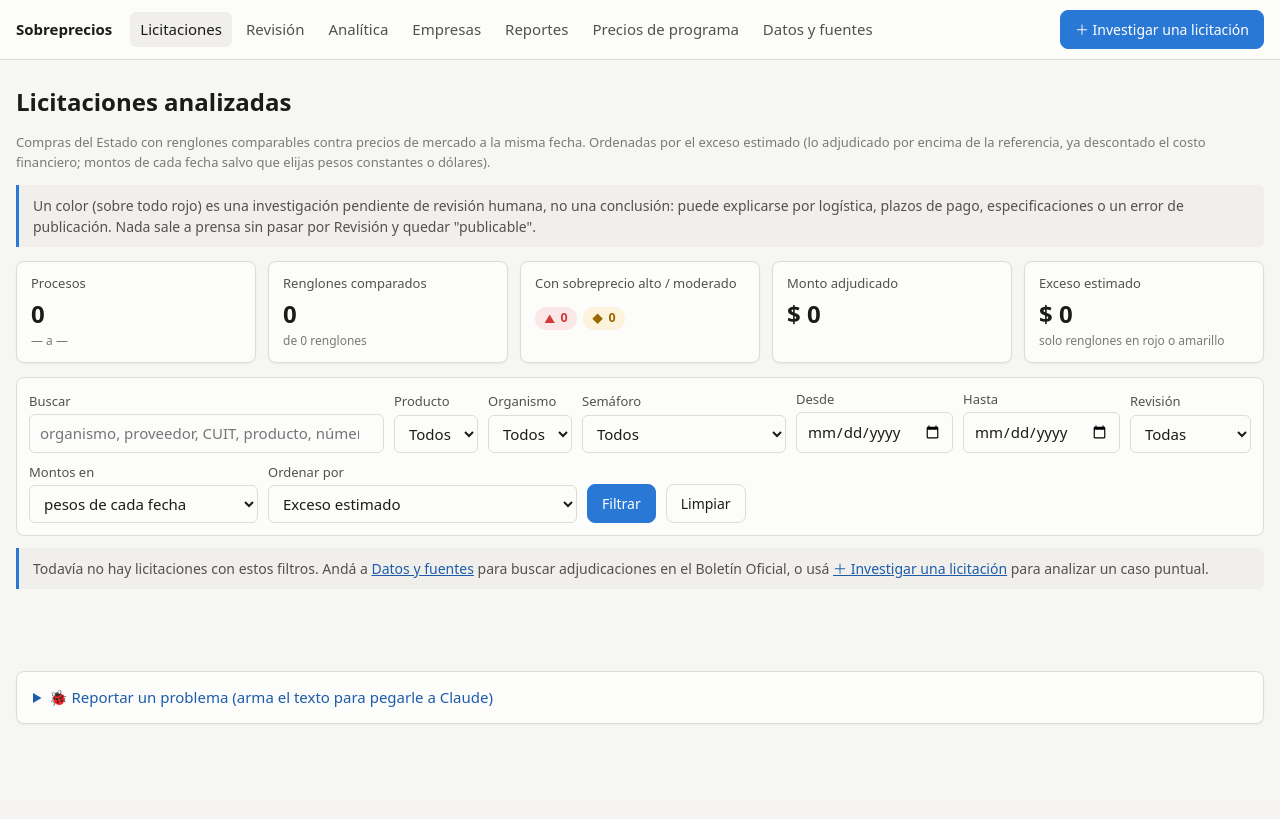
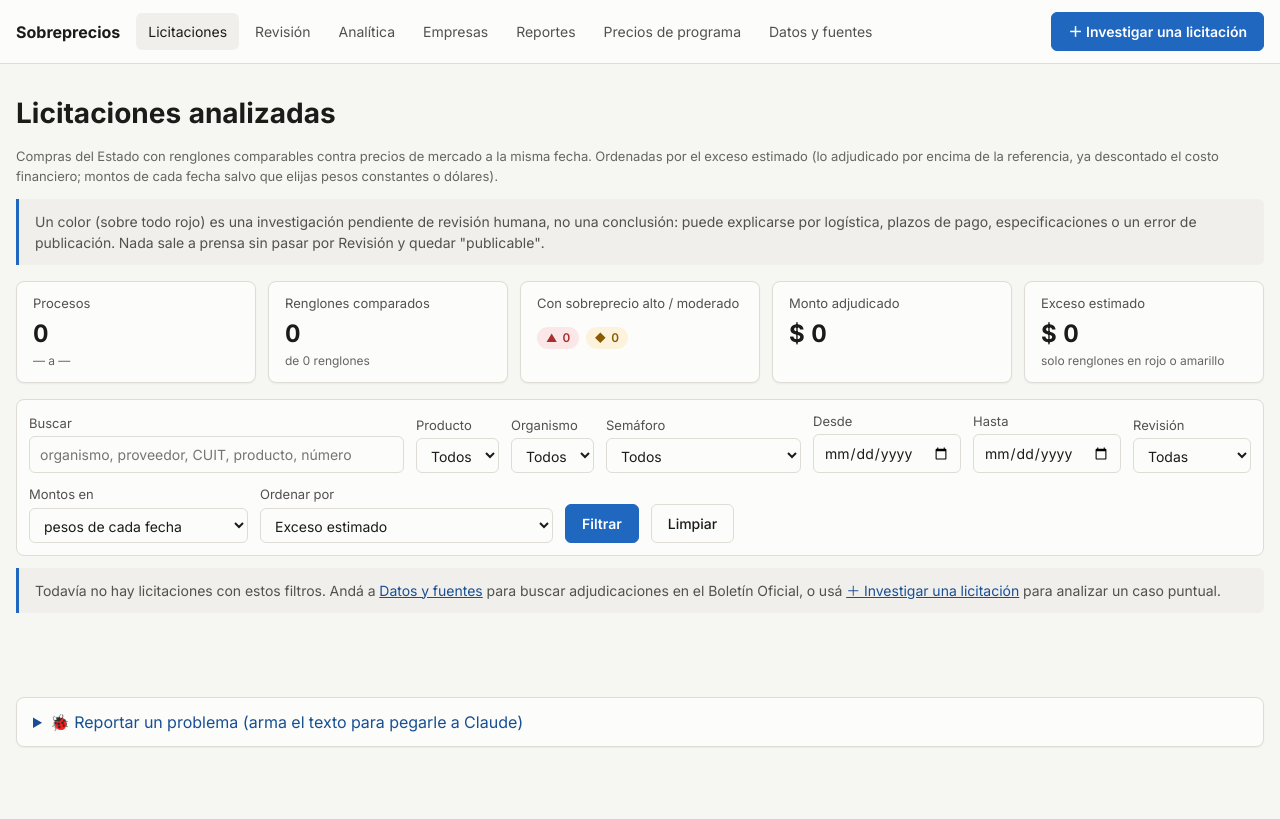
Before and after one commit to jdemonasterio/licitaciones-sobreprecios, a FastAPI app: page / in a window 1280 px wide. Before the commit the page ends 724 px from the top, so only its background shows below. Run offline with FastAPI, Linux system fonts and the light colour scheme; data that the repository does not hold is empty.

Commit message:
Rediseño de UI: sistema de diseño en styles.css/base.html con base en investigación de portales similares
Investigación (opentender, DoZorro/ProZorro, OCDS/Jarbas, OCCRP, GOV.UK, USWDS,
Poncho, Chequeado, ProPublica, FiveThirtyEight/Silver Bulletin, NYT) en
_scratch/licitaciones/ux/INVESTIGACION_UX.md.

- Tipografia Inter (Google Fonts + fallback system-ui), base 16px (antes 15px),
  cifras tabulares nativas en columnas numericas y KPIs. h3 pesa igual que el
  cuerpo y marca jerarquia solo con negrita (principio GOV.UK).
- Tokens de escala tipografica, espaciado en grilla de 4px y radios; un solo
  acento azul compartido con --series-1 del grafico.
- Bug de contraste corregido: los tonos de texto del semaforo (rojo/verde) no
  tenian variante por tema y fallaban WCAG AA en modo oscuro (3.19:1 y 2.59:1).
  Se separaron en --critical-ink/--warning-ink/--good-ink verificados >=4.5:1
  en los dos temas. Tambien se corrigio el hover de .btn-primary en modo
  oscuro (texto blanco sobre azul claro, 2.11:1) con un --accent-hover propio.
- Foco visible consistente en todo lo interactivo (no existia, dependia del
  default del navegador).
- Cebra sutil en tablas; .callout y .soft-toast-error agregados (clases que
  faltaban: la segunda ya la usaba soft-nav.js sin tener ningun estilo).
- Se probo y se descarto un thead sticky: rompia 3 journeys del simulador
  (header flotante tapaba celdas clickeables en tablas cortas) - revertido.

Verificado con capturas antes/despues (1366px, 375px y dark mode) contra una
copia de data/sobreprecios.db, python -m pytest -q (307 passed) y el
simulador E2E (20/20 OK). Documentado en DESIGN_sobreprecios.md.

Co-Authored-By: Claude Opus 5.5 (1M context) <noreply@anthropic.com>

```diff
--- a/sobreprecios/web/static/styles.css
+++ b/sobreprecios/web/static/styles.css
@@ -1,5 +1,28 @@
-/* Sobreprecios — estilos. Tokens de color en :root, modo oscuro propio (no invertido).
- * Semáforo = colores de estado + ícono + texto: nunca el color solo. */
+/* Sobreprecios — estilos.
+ *
+ * Sistema de diseño (2026-10-12): tokens en :root, modo oscuro propio (no invertido).
+ * Investigación de referencia (portales de monitoreo de compras públicas, sitios de
+ * datos/elecciones y design systems de gobierno) en
+ * _scratch/licitaciones/ux/INVESTIGACION_UX.md. Decisiones clave:
+ *   - Tipografía: Inter (Google Fonts, con fallback a system-ui) — gratuita, muy legible
+ *     en español (buena altura de x y soporte de tildes/ñ) y con cifras tabulares nativas
+ *     (font-feature "tnum"), igual que usan la mayoría de los dashboards de datos
+ *     consultados (opentender, paneles OCDS) y recomienda ProPublica para interfaces.
+ *   - Tamaño base 16px (antes 15px): GOV.UK, USWDS, Poncho y ProPublica coinciden en
+ *     16px como mínimo legible para prosa; las tablas quedan más densas (14px) a
+ *     propósito, como en opentender/DoZorro/ProPublica.
+ *   - Jerarquía de encabezados: el nivel más chico (h3) usa el mismo tamaño que el
+ *     cuerpo y marca la jerarquía solo con negrita — principio explícito de GOV.UK
+ *     ("usar el peso para señalar estructura, no el tamaño").
+ *   - Semáforo = color + ícono + texto, nunca el color solo (igual que DoZorro/ProZorro
+ *     con sus indicadores de riesgo). Los tonos de texto (*-ink) están separados de los
+ *     tonos "puros" (--critical/--warning/--good) y verificados en WCAG AA (≥4.5:1) en
+ *     los dos temas — el modo oscuro tenía colores de texto sin ajustar por tema y
+ *     fallaba AA (ver DESIGN_sobreprecios.md, "Diseño de la interfaz").
+ *   - Un solo acento (azul), igual que GOV.UK/Poncho/opentender; series de gráfico
+ *     azul/naranja (ya existían) es el par classic ColorBrewer que usa ProPublica por
+ *     ser distinguible con daltonismo.
+ */
 :root {
     color-scheme: light;
     --bg: #f6f6f3;
@@ -8,28 +31,61 @@
     --border: #dedcd5;
     --text: #1b1b1a;
     --text-2: #52514e;
-    --text-3: #7a7974;
-    --accent: #2a78d6;
-    --accent-ink: #1c5cab;
-    --series-1: #2a78d6;
+    --text-3: #666560;
+    --accent: #1f67bf;
+    --accent-ink: #184f93;
+    --accent-hover: #184f93;
+    --series-1: #1f67bf;
     --series-2: #eb6834;
+    /* Tonos "puros" — solo para superficies grandes/decorativas (franjas, rellenos de
+       gráfico). Para texto sobre badges/semáforo usar siempre las variantes *-ink. */
     --good: #0ca30c;
     --warning: #fab219;
     --critical: #d03b3b;
     --neutral: #8e8d88;
+    --good-ink: #0a7a0a;
+    --warning-ink: #8a5a00;
+    --critical-ink: #a82f2f;
     --good-bg: #e6f5e6;
     --warning-bg: #fdf3dc;
     --critical-bg: #fbe7e7;
     --neutral-bg: #efeeeb;
+
+    /* Tipografía: escala 1 sola vez, se reusa en todo el archivo. */
+    --font-sans: "Inter", system-ui, -apple-system, "Segoe UI", Roboto, sans-serif;
+    --fs-2xs: 12px;
+    --fs-xs: 13px;
+    --fs-sm: 14px;
+    --fs-base: 16px;
+    --fs-md: 18px;
+    --fs-lg: 20px;
+    --fs-xl: 24px;
+    --fs-2xl: 28px;
+    --lh-base: 1.5;
+    --lh-tight: 1.35;
+
+    /* Espaciado: grilla de 4px (misma convención que GOV.UK/USWDS). */
+    --space-1: 4px;
+    --space-2: 8px;
+    --space-3: 12px;
+    --space-4: 16px;
+    --space-5: 24px;
+    --space-6: 32px;
+
     --radius: 8px;
+    --radius-sm: 6px;
+    --radius-pill: 999px;
     --shadow: 0 1px 2px rgba(0,0,0,.05);
+    --focus-ring: 0 0 0 3px color-mix(in srgb, var(--accent) 35%, transparent);
 }
 @media (prefers-color-scheme: dark) {
     :root:not([data-theme="light"]) {
         color-scheme: dark;
         --bg: #121211; --surface: #1a1a19; --surface-2: #232321; --border: #33332f;
         --text: #f4f4f1; --text-2: #c3c2b7; --text-3: #8f8e86;
-        --accent: #3987e5; --accent-ink: #86b6ef; --series-1: #3987e5; --series-2: #d95926;
+        --accent: #3987e5; --accent-ink: #86b6ef; --accent-hover: #2f6fc4;
+        --series-1: #3987e5; --series-2: #d95926;
+        --good-ink: #3fc23f; --warning-ink: #fab219; --critical-ink: #ef6a67;
         --good-bg: #13301a; --warning-bg: #3a2e10; --critical-bg: #3d1b1b; --neutral-bg: #2a2a27;
     }
 }
@@ -37,89 +93,109 @@
     color-scheme: dark;
     --bg: #121211; --surface: #1a1a19; --surface-2: #232321; --border: #33332f;
     --text: #f4f4f1; --text-2: #c3c2b7; --text-3: #8f8e86;
-    --accent: #3987e5; --accent-ink: #86b6ef; --series-1: #3987e5; --series-2: #d95926;
+    --accent: #3987e5; --accent-ink: #86b6ef; --accent-hover: #2f6fc4;
+    --series-1: #3987e5; --series-2: #d95926;
+    --good-ink: #3fc23f; --warning-ink: #fab219; --critical-ink: #ef6a67;
     --good-bg: #13301a; --warning-bg: #3a2e10; --critical-bg: #3d1b1b; --neutral-bg: #2a2a27;
 }
 
 * { box-sizing: border-box; }
-body { margin: 0; background: var(--bg); color: var(--text); font: 15px/1.5 system-ui, -apple-system, "Segoe UI", Roboto, sans-serif; }
+html { -webkit-text-size-adjust: 100%; }
+body { margin: 0; background: var(--bg); color: var(--text); font: var(--fs-base)/var(--lh-base) var(--font-sans); font-feature-settings: "tnum" 1; }
 a { color: var(--accent-ink); }
-.container { max-width: 1400px; margin: 0 auto; padding: 20px 16px 60px; }
-h1 { font-size: 24px; margin: 4px 0 4px; }
-h2 { font-size: 18px; margin: 28px 0 10px; }
-h3 { font-size: 15px; margin: 18px 0 8px; }
+.container { max-width: 1400px; margin: 0 auto; padding: var(--space-5) var(--space-4) 60px; }
+h1 { font-size: var(--fs-2xl); font-weight: 700; margin: var(--space-1) 0 var(--space-1); }
+h2 { font-size: var(--fs-lg); font-weight: 700; margin: var(--space-6) 0 var(--space-3); }
+h3 { font-size: var(--fs-base); font-weight: 700; margin: var(--space-4) 0 var(--space-2); }  /* mismo tamaño que el cuerpo: la jerarquía la marca el peso (GOV.UK) */
 .muted { color: var(--text-3); }
-.small { font-size: 13px; }
+.small { font-size: var(--fs-xs); }
+
+/* Foco visible y consistente en todo lo interactivo (ausente antes: dependía del
+   default del navegador). Inspirado en el contorno de foco de GOV.UK, en nuestro
+   color de acento en vez de amarillo para no desentonar con la paleta. */
+a:focus-visible, button:focus-visible, .btn:focus-visible, summary:focus-visible,
+input:focus-visible, select:focus-visible, textarea:focus-visible, [tabindex]:focus-visible {
+    outline: 2px solid var(--accent);
+    outline-offset: 2px;
+    box-shadow: var(--focus-ring);
+    border-radius: var(--radius-sm);
+}
 
 /* Navegación */
-.navbar { display: flex; align-items: center; gap: 18px; padding: 10px 16px; background: var(--surface); border-bottom: 1px solid var(--border); position: sticky; top: 0; z-index: 10; flex-wrap: wrap; }
+.navbar { display: flex; align-items: center; gap: var(--space-4); padding: var(--space-3) var(--space-4); background: var(--surface); border-bottom: 1px solid var(--border); position: sticky; top: 0; z-index: 10; flex-wrap: wrap; }
 .brand { font-weight: 700; color: var(--text); text-decoration: none; }
-.nav-links { display: flex; gap: 4px; flex-wrap: wrap; }
-.nav-links a { color: var(--text-2); text-decoration: none; padding: 6px 10px; border-radius: 6px; }
+.nav-links { display: flex; gap: var(--space-1); flex-wrap: wrap; }
+.nav-links a { color: var(--text-2); text-decoration: none; padding: var(--space-2) var(--space-3); border-radius: var(--radius-sm); font-size: var(--fs-sm); }
 .nav-links a.active, .nav-links a:hover { background: var(--surface-2); color: var(--text); }
 .nav-cta { margin-left: auto; }
 
 /* Botones y formularios */
-.btn { display: inline-flex; align-items: center; gap: 6px; padding: 8px 14px; border-radius: var(--radius); border: 1px solid var(--border); background: var(--surface); color: var(--text); text-decoration: none; cursor: pointer; font: inherit; font-size: 14px; }
+.btn { display: inline-flex; align-items: center; gap: var(--space-2); padding: var(--space-2) var(--space-4); border-radius: var(--radius-sm); border: 1px solid var(--border); background: var(--surface); color: var(--text); text-decoration: none; cursor: pointer; font: inherit; font-size: var(--fs-sm); font-weight: 500; }
 .btn:hover { background: var(--surface-2); }
-.btn-primary { background: var(--accent); border-color: var(--accent); color: #fff; }
-.btn-primary:hover { background: var(--accent-ink); }
-.btn-sm { padding: 4px 10px; font-size: 13px; }
-input[type=text], input[type=date], input[type=search], select, textarea { font: inherit; padding: 7px 10px; border: 1px solid var(--border); border-radius: 6px; background: var(--surface); color: var(--text); }
+.btn-primary { background: var(--accent); border-color: var(--accent); color: #fff; font-weight: 600; }
+.btn-primary:hover { background: var(--accent-hover); border-color: var(--accent-hover); }
+.btn-sm { padding: var(--space-1) var(--space-3); font-size: var(--fs-xs); }
+input[type=text], input[type=date], input[type=search], select, textarea { font: var(--fs-sm)/var(--lh-base) var(--font-sans); padding: 7px 10px; border: 1px solid var(--border); border-radius: var(--radius-sm); background: var(--surface); color: var(--text); }
 textarea { width: 100%; min-height: 120px; }
 select, input[type=text], input[type=search] { max-width: 100%; }   /* simulador: /fuentes desbordaba a 390 px */
-label { font-size: 13px; color: var(--text-2); display: block; margin-bottom: 3px; }
-.filters { display: flex; gap: 10px; flex-wrap: wrap; align-items: flex-end; padding: 12px; background: var(--surface); border: 1px solid var(--border); border-radius: var(--radius); margin: 12px 0; }
+label { font-size: var(--fs-xs); color: var(--text-2); display: block; margin-bottom: 3px; }
+.filters { display: flex; gap: var(--space-3); flex-wrap: wrap; align-items: flex-end; padding: var(--space-3); background: var(--surface); border: 1px solid var(--border); border-radius: var(--radius); margin: var(--space-3) 0; }
 .filters .field { display: flex; flex-direction: column; min-width: 0; max-width: 100%; }
 .filters select { width: 100%; }
 
 /* Tarjetas de totales */
-.kpis { display: grid; grid-template-columns: repeat(auto-fit, minmax(180px, 1fr)); gap: 12px; margin: 14px 0; }
-.kpi { background: var(--surface); border: 1px solid var(--border); border-radius: var(--radius); padding: 12px 14px; box-shadow: var(--shadow); }
-.kpi .label { font-size: 13px; color: var(--text-2); }
-.kpi .value { font-size: 24px; font-weight: 650; margin-top: 2px; font-variant-numeric: tabular-nums; }
-.kpi .sub { font-size: 12px; color: var(--text-3); }
+.kpis { display: grid; grid-template-columns: repeat(auto-fit, minmax(180px, 1fr)); gap: var(--space-3); margin: var(--space-4) 0; }
+.kpi { background: var(--surface); border: 1px solid var(--border); border-radius: var(--radius); padding: var(--space-3) var(--space-4); box-shadow: var(--shadow); }
+.kpi .label { font-size: var(--fs-xs); color: var(--text-2); }
+.kpi .value { font-size: var(--fs-xl); font-weight: 700; margin-top: 2px; font-variant-numeric: tabular-nums; font-feature-settings: "tnum" 1; }
+.kpi .sub { font-size: var(--fs-2xs); color: var(--text-3); }
 
-/* Tablas */
+/* Tablas: cebra sutil para lectura horizontal en tablas anchas (opentender/DoZorro/
+   USWDS), números alineados a la derecha con cifras tabulares. (Se probó un thead
+   sticky como en esos paneles, pero con tablas cortas el header flotante tapaba
+   celdas clickeables y rompía journeys del simulador — se descartó: 2026-10-12.) */
 .table-wrap { overflow-x: auto; background: var(--surface); border: 1px solid var(--border); border-radius: var(--radius); }
-table { border-collapse: collapse; width: 100%; font-size: 14px; }
-th, td { padding: 8px 10px; border-bottom: 1px solid var(--border); text-align: left; vertical-align: top; }
-th { background: var(--surface-2); font-weight: 600; color: var(--text-2); font-size: 13px; white-space: nowrap; }
-td.num, th.num { text-align: right; font-variant-numeric: tabular-nums; white-space: nowrap; }
+table { border-collapse: collapse; width: 100%; font-size: var(--fs-sm); line-height: var(--lh-tight); }
+th, td { padding: var(--space-2) var(--space-3); border-bottom: 1px solid var(--border); text-align: left; vertical-align: top; }
+th { background: var(--surface-2); font-weight: 600; color: var(--text-2); font-size: var(--fs-xs); white-space: nowrap; }
+td.num, th.num { text-align: right; font-variant-numeric: tabular-nums; font-feature-settings: "tnum" 1; white-space: nowrap; }
+tbody tr:nth-child(even) td { background: color-mix(in srgb, var(--surface-2) 35%, transparent); }
 tr:hover td { background: color-mix(in srgb, var(--surface-2) 60%, transparent); }
 tr.row-link { cursor: pointer; }
 
-/* Semáforo: color + ícono + texto */
-.sem { display: inline-flex; align-items: center; gap: 5px; padding: 2px 9px; border-radius: 999px; font-size: 12.5px; font-weight: 600; white-space: nowrap; }
+/* Semáforo: color + ícono + texto, nunca el color solo */
+.sem { display: inline-flex; align-items: center; gap: 5px; padding: 2px 9px; border-radius: var(--radius-pill); font-size: var(--fs-2xs); font-weight: 600; white-space: nowrap; }
 .sem::before { font-size: 11px; }
-.sem-rojo { background: var(--critical-bg); color: var(--critical); }
+.sem-rojo { background: var(--critical-bg); color: var(--critical-ink); }
 .sem-rojo::before { content: "▲"; }
-.sem-amarillo { background: var(--warning-bg); color: #9a6700; }
-:root[data-theme="dark"] .sem-amarillo { color: var(--warning); }
-@media (prefers-color-scheme: dark) { :root:not([data-theme="light"]) .sem-amarillo { color: var(--warning); } }
+.sem-amarillo { background: var(--warning-bg); color: var(--warning-ink); }
 .sem-amarillo::before { content: "◆"; }
-.sem-verde { background: var(--good-bg); color: #0a7a0a; }
+.sem-verde { background: var(--good-bg); color: var(--good-ink); }
 .sem-verde::before { content: "●"; }
 .sem-gris { background: var(--neutral-bg); color: var(--text-2); }
 .sem-gris::before { content: "○"; }
-.tag { display: inline-block; padding: 1px 7px; border-radius: 4px; background: var(--surface-2); color: var(--text-2); font-size: 12px; margin: 1px 2px 1px 0; }
-.tag-alerta { background: var(--warning-bg); color: #8a5a00; }
-.pos { color: var(--critical); font-weight: 600; }
-.neg { color: #0a7a0a; }
+.tag { display: inline-block; padding: 1px 7px; border-radius: 4px; background: var(--surface-2); color: var(--text-2); font-size: var(--fs-2xs); margin: 1px 2px 1px 0; }
+.tag-alerta { background: var(--warning-bg); color: var(--warning-ink); }
+.pos { color: var(--critical-ink); font-weight: 600; }
+.neg { color: var(--good-ink); }
 
 /* Paneles */
-.card { background: var(--surface); border: 1px solid var(--border); border-radius: var(--radius); padding: 14px 16px; margin: 12px 0; box-shadow: var(--shadow); }
-.grid-2 { display: grid; grid-template-columns: repeat(auto-fit, minmax(min(420px, 100%), 1fr)); gap: 16px; }
+.card { background: var(--surface); border: 1px solid var(--border); border-radius: var(--radius); padding: var(--space-3) var(--space-4); margin: var(--space-3) 0; box-shadow: var(--shadow); }
+.grid-2 { display: grid; grid-template-columns: repeat(auto-fit, minmax(min(420px, 100%), 1fr)); gap: var(--space-4); }
 .grid-2 > * { min-width: 0; }   /* una tabla ancha scrollea dentro de su caja, no estira la página */
-.meta-grid { display: grid; grid-template-columns: max-content 1fr; gap: 4px 14px; font-size: 14px; }
+.meta-grid { display: grid; grid-template-columns: max-content 1fr; gap: 4px var(--space-4); font-size: var(--fs-sm); }
 .meta-grid dt { color: var(--text-3); }
 .meta-grid dd { margin: 0; }
-details { margin: 6px 0; }
+details { margin: var(--space-2) 0; }
 details > summary { cursor: pointer; color: var(--accent-ink); }
 .doc-frame { width: 100%; height: 70vh; border: 1px solid var(--border); border-radius: var(--radius); margin-top: 6px; background: var(--surface-2); }
-pre.texto { white-space: pre-wrap; font-size: 13px; background: var(--surface-2); padding: 12px; border-radius: 6px; max-height: 420px; overflow: auto; }
-.help { background: var(--surface-2); border-left: 3px solid var(--accent); padding: 10px 14px; border-radius: 0 6px 6px 0; font-size: 14px; color: var(--text-2); margin: 10px 0; }
-.banner { display: flex; gap: 10px; align-items: center; padding: 10px 14px; border-radius: var(--radius); background: var(--warning-bg); margin: 10px 0; }
+pre.texto { white-space: pre-wrap; font-size: var(--fs-xs); background: var(--surface-2); padding: var(--space-3); border-radius: var(--radius-sm); max-height: 420px; overflow: auto; }
+.help { background: var(--surface-2); border-left: 3px solid var(--accent); padding: var(--space-3) var(--space-4); border-radius: 0 var(--radius-sm) var(--radius-sm) 0; font-size: var(--fs-sm); color: var(--text-2); margin: var(--space-3) 0; }
+/* Nota destacada dentro de una página (distinta del banner de estado de un job y del
+   aviso lateral .help): pensada para una aclaración puntual sobre un caso o reporte. */
+.callout { display: flex; gap: var(--space-3); align-items: flex-start; background: var(--surface); border: 1px solid var(--border); border-left: 3px solid var(--accent); border-radius: 0 var(--radius) var(--radius) 0; padding: var(--space-3) var(--space-4); margin: var(--space-3) 0; font-size: var(--fs-sm); box-shadow: var(--shadow); }
+.callout::before { content: "ℹ"; font-weight: 700; color: var(--accent-ink); flex: none; }
+.banner { display: flex; gap: var(--space-3); align-items: center; padding: var(--space-3) var(--space-4); border-radius: var(--radius); background: var(--warning-bg); margin: var(--space-3) 0; }
 .banner.ok { background: var(--good-bg); }
 .banner.error { background: var(--critical-bg); }
 .spinner { width: 14px; height: 14px; border: 2px solid var(--text-3); border-top-color: transparent; border-radius: 50%; animation: spin 0.9s linear infinite; }
@@ -127,11 +203,12 @@ pre.texto { white-space: pre-wrap; font-size: 13px; background: var(--surface-2)
 
 /* Gráficos */
 .chart-box { position: relative; height: 320px; }
-.chart-legend { display: flex; gap: 14px; font-size: 13px; color: var(--text-2); margin: 6px 0; flex-wrap: wrap; }
+.chart-legend { display: flex; gap: var(--space-4); font-size: var(--fs-xs); color: var(--text-2); margin: var(--space-2) 0; flex-wrap: wrap; }
 .chart-legend span::before { content: ""; display: inline-block; width: 10px; height: 10px; border-radius: 2px; margin-right: 5px; background: var(--c); vertical-align: -1px; }
 
 /* Toast de soft-nav */
-.soft-toast { position: fixed; right: 18px; bottom: 18px; background: var(--text); color: var(--bg); padding: 10px 14px; border-radius: 8px; box-shadow: 0 4px 12px rgba(0,0,0,.2); z-index: 50; max-width: 460px; }
+.soft-toast { position: fixed; right: 18px; bottom: 18px; background: var(--text); color: var(--bg); padding: var(--space-3) var(--space-4); border-radius: var(--radius-sm); box-shadow: 0 4px 12px rgba(0,0,0,.2); z-index: 50; max-width: 460px; font-size: var(--fs-sm); }
+.soft-toast-error { background: var(--critical-ink); color: #fff; }
 
 @media (max-width: 700px) {
     .grid-2 { grid-template-columns: minmax(0, 1fr); }
--- a/sobreprecios/web/templates/base.html
+++ b/sobreprecios/web/templates/base.html
@@ -4,6 +4,11 @@
     <meta charset="UTF-8">
     <meta name="viewport" content="width=device-width, initial-scale=1.0">
     <title>{% block title %}Sobreprecios en compras del Estado{% endblock %}</title>
+    <!-- Tipografía: Inter (ver styles.css para la justificación). Preconnect + display=swap
+         para que el texto se vea de entrada con la fuente de sistema y no haya salto brusco. -->
+    <link rel="preconnect" href="https://fonts.googleapis.com">
+    <link rel="preconnect" href="https://fonts.gstatic.com" crossorigin>
+    <link rel="stylesheet" href="https://fonts.googleapis.com/css2?family=Inter:wght@400;500;600;700&display=swap">
     <link rel="stylesheet" href="/static/styles.css">
     <script src="/static/vendor/chart.umd.min.js"></script>
     <!-- Regla del webui: una acción del backend nunca recarga
```
Also changed, not shown: DESIGN_sobreprecios.md (+55 -0 lines).
